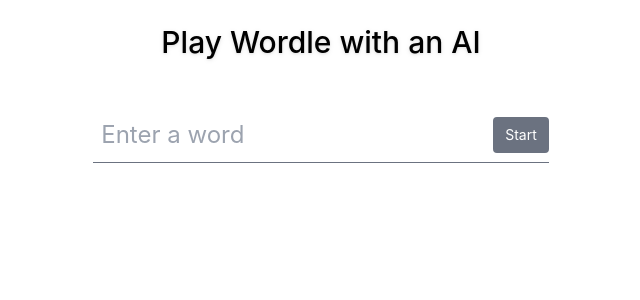
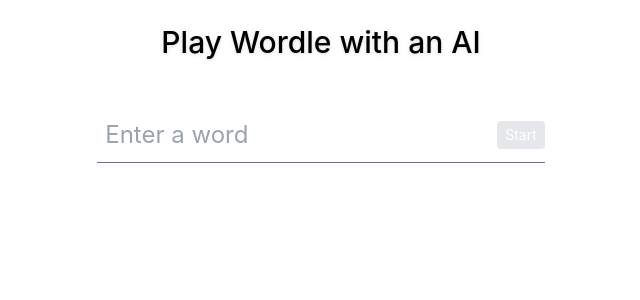
Before and after one commit to davidkuda/wordle, a Next.js app: page / in a window 1280 px wide. Shown: the top 300 px of the page, without its empty margins (319-959 px from the left). Built offline with nearby package versions, Linux system fonts and the light colour scheme.

Commit message:
refactor: Change how states are handled

```diff
--- a/components/WordleForm.js
+++ b/components/WordleForm.js
@@ -4,8 +4,11 @@ import { useKeyPress } from "../lib/custom_hooks/useKeyPress";
 
 export default function FuncForm(props) {
   const [isEmpty, setIsEmpty] = useState(true);
-  const [error, setError] = useState(null);
+  const [isFiveChars, setIsFiveChars] = useState(false);
+  const [isInDict, setIsInDict] = useState(false);
+  const [errorMsg, setErrorMsg] = useState(null);
   const [isLoading, setIsLoading] = useState(false);
+  const [enableButton, setEnableButton] = useState(false);
 
   const tabPress = useKeyPress("tab");
 
@@ -34,35 +37,53 @@ export default function FuncForm(props) {
   function handleChange(event) {
     const { value } = event.target;
 
-    if (value > 0) {
+    if (value.length > 0) {
       setIsEmpty(false);
+    } else {
+      setIsEmpty(true);
     }
 
-    var isInDictionary = wordList.includes(value.toLowerCase());
-    var isLessThenFiveChars = value.length < 5;
-    var isMoreThanFiveChars = value.length > 5;
-    var isFiveChars = value.length === 5;
-
-    if (isLessThenFiveChars || isMoreThanFiveChars) {
-      setError("Your word must have exactly five characters.");
+    if (value.length === 5) {
+      setIsFiveChars(true);
+      setErrorMsg("");
+      checkIsInDictionary();
+    } else {
+      setIsFiveChars(false);
+      setErrorMsg("Your word must have exactly five characters.");
     }
 
-    if (isFiveChars) {
-      setError();
+    function checkIsInDictionary() {
+      if (wordList.includes(value.toLowerCase())) {
+        setIsInDict(true);
+      } else {
+        setIsInDict(false);
+        setErrorMsg("Word is not in our English Dictionary!");
+      }
+    }
+    if (!isEmpty && isFiveChars && isInDict && !isLoading) {
+      console.log("enable me !");
+      setEnableButton(true);
+    } else {
+      console.log("Disable me !");
+      setEnableButton(false);
     }
 
-    if (isFiveChars && !isInDictionary) {
-      setError("Word is not in our English Dictionary!");
-    }
+    console.log("states:");
+    console.log({ isEmpty });
+    console.log({ isFiveChars });
+    console.log({ isInDict });
+    console.log({ isLoading });
+    console.log({ enableButton });
   }
 
-  const disableButton = (Boolean(error) || isLoading || isEmpty)
   const button = (
     <button
-      disabled={disableButton}
+      disabled={!enableButton}
       className={
-        "flex-shrink-0 bg-gray-500  border-gray-500 text-sm border-4 text-white py-1 px-2 rounded" +
-        (disableButton ? "" : " hover:bg-gray-700 hover:border-gray-700")
+        "flex-shrink-0 border-none text-sm border-4 text-white py-1 px-2 rounded " +
+        (enableButton
+          ? "bg-gray-500 hover:bg-gray-700 hover:border-gray-700"
+          : "bg-gray-200")
       }
       type="submit"
     >
@@ -92,6 +113,7 @@ export default function FuncForm(props) {
 
   return (
     <>
+      <p className="text-red-600 text-center">{errorMsg}</p>
       <form
         autoComplete="off"
         onSubmit={handleSubmit}
@@ -108,10 +130,9 @@ export default function FuncForm(props) {
             onChange={handleChange}
             autoFocus
           ></input>
-          {isLoading? loader : button}
+          {isLoading ? loader : button}
         </div>
       </form>
-      <p className="text-red-600 text-center">{error}</p>
     </>
   );
 }
```
